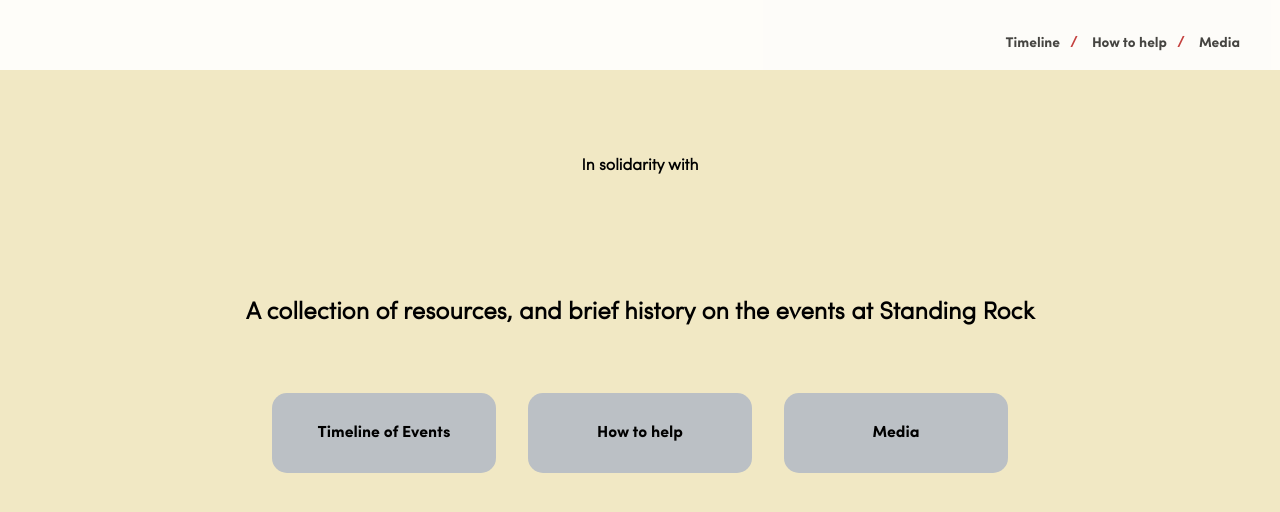
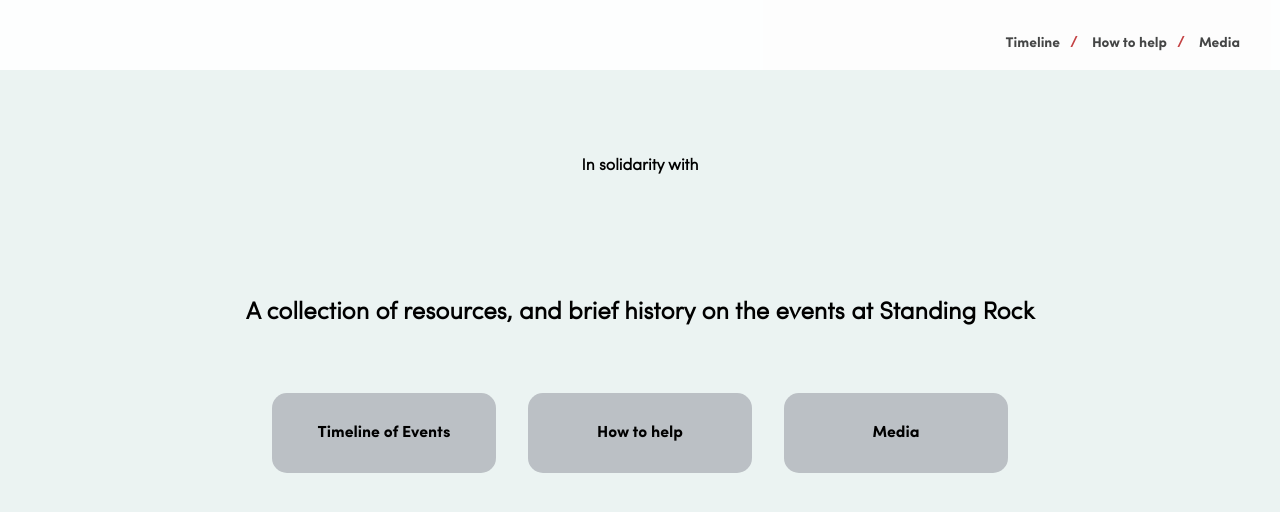
Before and after one commit to chensclaudia/crisscriss.github.io, a plain HTML site: page standingrock/index.html in a window 1280 px wide. Drawn offline with nearby package versions, Linux system fonts and the light colour scheme.

Commit message:
colorhunting
:0

```diff
--- a/standingrock/css/index.css
+++ b/standingrock/css/index.css
@@ -29,7 +29,7 @@ body {
 body {
     font-family: 'Sofia Pro';
     color: #000;
-    background: #F1E8C4;
+    background: #ebf3f2;
 }
 header .logo img {
     display: flex;
```
